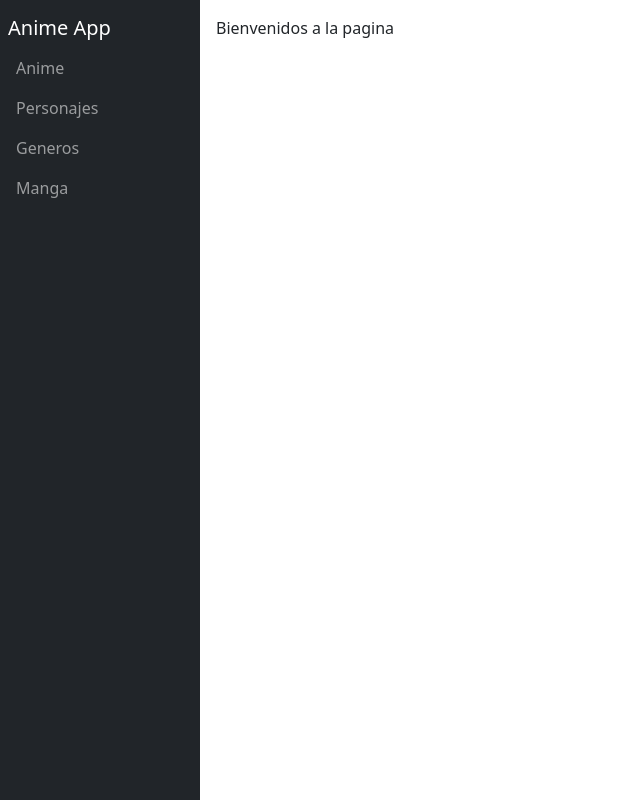
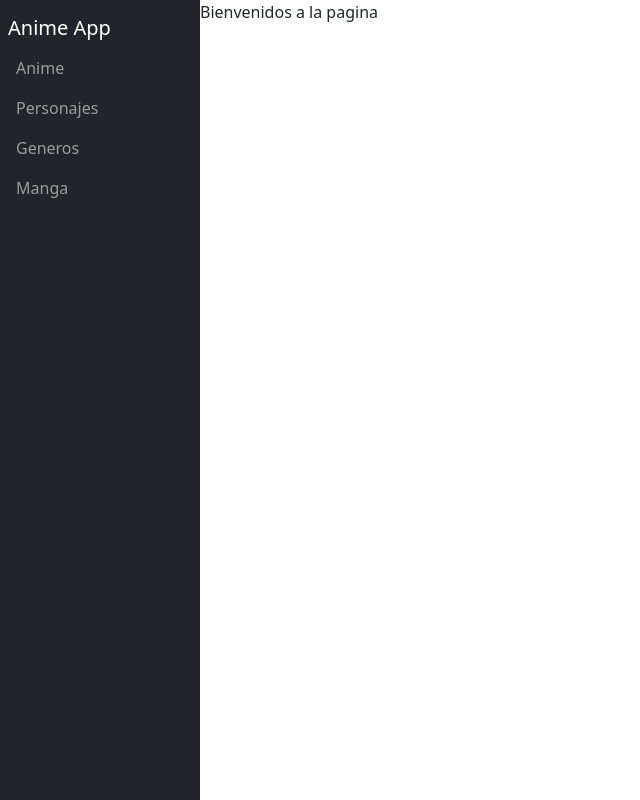
Before and after one commit to jenri019/anime-app, a React (Vite) app: page / in a window 1280 px wide. Shown: the whole page, without its empty margins (0-640 px from the left). Built offline with nearby package versions, Linux system fonts and the light colour scheme.

Commit message:
Adding main container for App

```diff
--- a/src/AnimeApp.jsx
+++ b/src/AnimeApp.jsx
@@ -4,9 +4,9 @@ import { Navbar } from './common/components/Navbar'
 
 export const AnimeApp = () => {
     return (
-      <div className="d-flex">
+      <div className='d-flex'>
         <Navbar />
-        <div className='p-3'>
+        <div className='info-container'>
           <Outlet />
         </div>
       </div>
```
